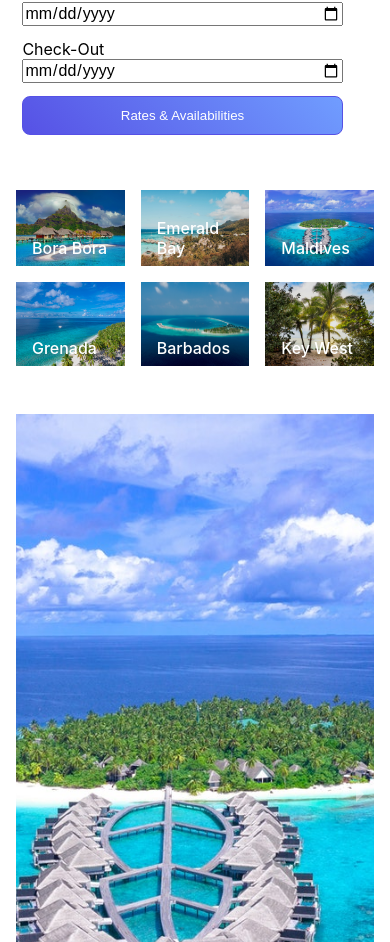
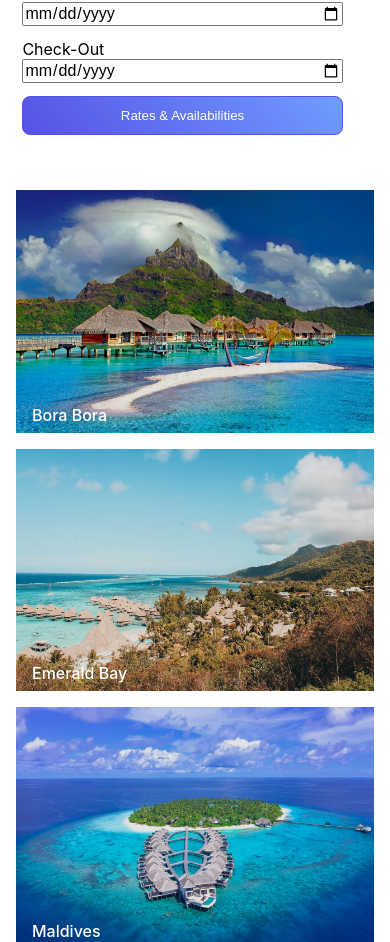
Before and after one commit to IreneZhou6/tour-agency, a React (Create React App) app: page / in a window 390 px wide. Shown: the part 2611-3553 px from the top of the page. Built offline with nearby package versions, Linux system fonts and the light colour scheme.

Commit message:
finished

```diff
--- a/src/components/SelectsImg/SelectsImg.styles.scss
+++ b/src/components/SelectsImg/SelectsImg.styles.scss
@@ -1,5 +1,4 @@
 .selects-location {
-    grid-column: span 1;
     position: relative;
 
     img {
--- a/src/components/destinations/Destinations.styles.scss
+++ b/src/components/destinations/Destinations.styles.scss
@@ -26,8 +26,10 @@
     p {
         margin-bottom: 2rem;
     }
+}
 
-    @media screen and (max-width: 940px) {
+@media screen and (max-width: 940px) {
+    .destinations {
         .image-container {
             display: grid;
             grid-template-columns: repeat(2, 1fr);
@@ -40,4 +42,5 @@
             }
         }
     }
+
 }
--- a/src/components/selects/Selects.styles.css
+++ b/src/components/selects/Selects.styles.css
@@ -5,7 +5,7 @@
 }
 
 @media screen and (max-width: 940px) {
-    .selects-container {
+    div.selects {
         grid-template-columns: 1fr;
     }
 }
```
